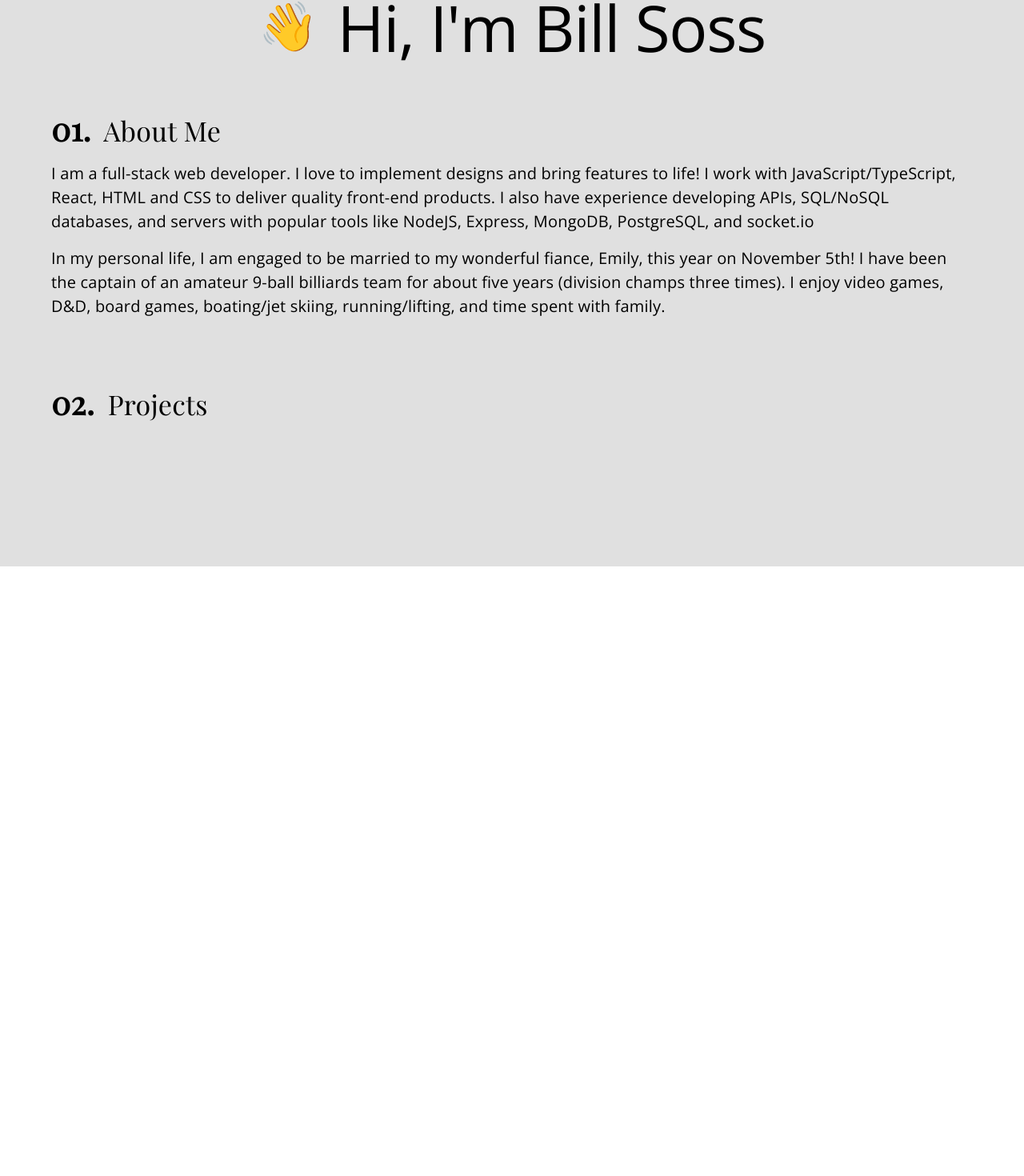
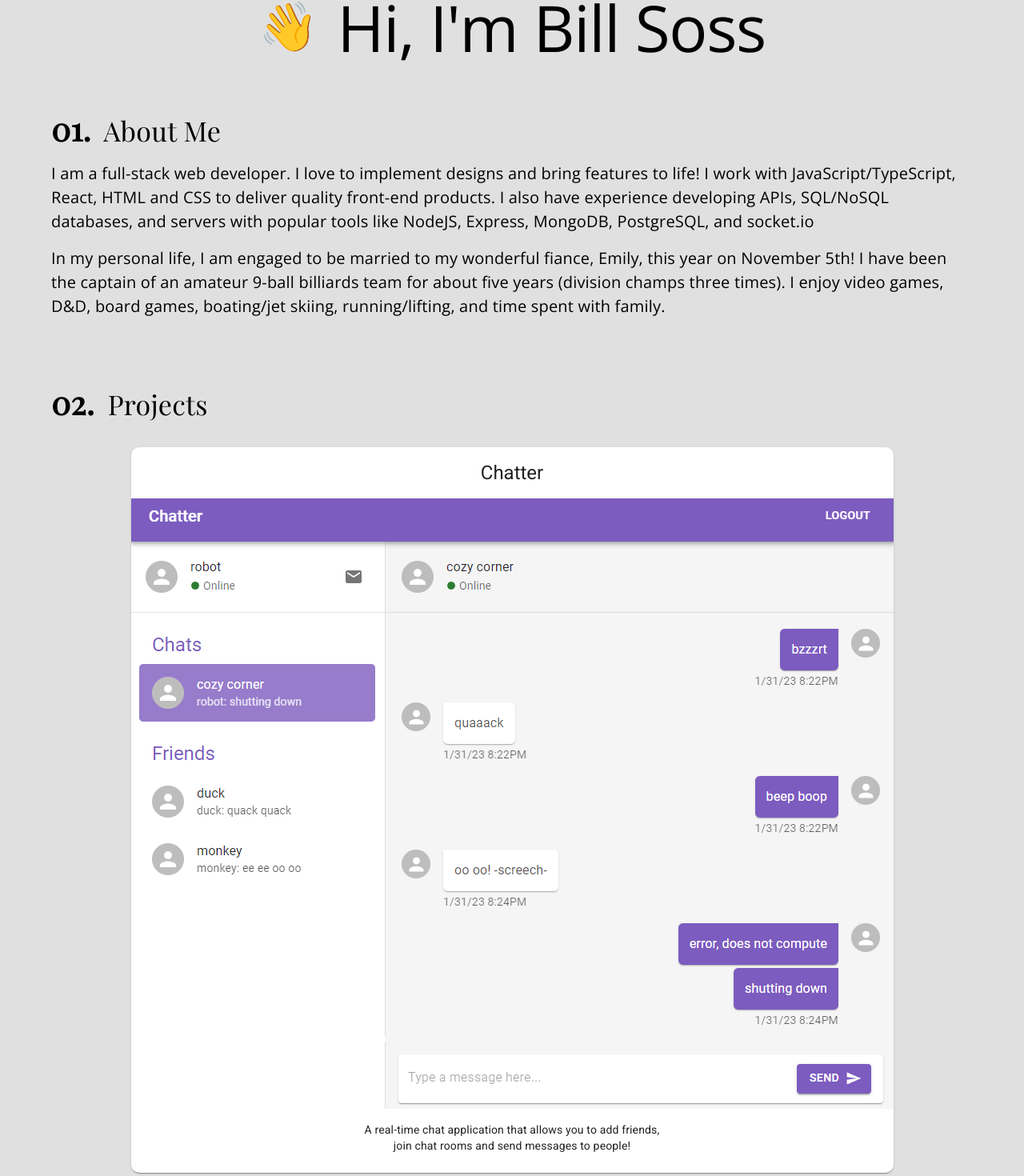
Before and after one commit to sossw1/React-Portfolio, a React (Create React App) app: page / in a window 1280 px wide. Shown: the part 93-1563 px from the top of the page at 80% size. Before the commit the page ends 801 px from the top, so only its background shows below. Built offline with nearby package versions, Linux system fonts and the light colour scheme.

Commit message:
card for Chatter project

```diff
--- a/src/components/Projects.tsx
+++ b/src/components/Projects.tsx
@@ -1,20 +1,46 @@
-import { Box, Container, Typography } from '@mui/material';
+import {
+  Grid,
+  Card,
+  CardContent,
+  CardHeader,
+  CardMedia,
+  Container,
+  Typography
+} from '@mui/material';
 import theme from '../Theme';
+import { useMediaQuery } from '@mui/material';
 
 export default function Projects() {
+  const size450Down = useMediaQuery(theme.breakpoints.down(450));
+
   return (
     <Container>
-      <Box>
-        <Typography
-          variant='h4'
-          component='h2'
-          mb='1rem'
-          sx={{ ...theme.serif }}
-        >
-          <b style={{ fontSize: '40px', marginRight: '0.5rem' }}>02.</b>{' '}
-          Projects
-        </Typography>
-      </Box>
+      <Typography variant='h4' component='h2' mb='2rem' sx={{ ...theme.serif }}>
+        <b style={{ fontSize: '40px', marginRight: '0.5rem' }}>02.</b> Projects
+      </Typography>
+      <Grid container direction='row' justifyContent='center' mb='5rem'>
+        <Grid item textAlign='center'>
+          <Card
+            sx={{
+              borderRadius: '10px'
+            }}
+          >
+            <CardHeader title='Chatter' />
+            <CardMedia
+              component='img'
+              image='/images/chatter-screenshot.png'
+              alt='Chatter app screenshot'
+            />
+            <CardContent>
+              <Typography variant='body2'>
+                A real-time chat application that allows you to add friends,
+                <br hidden={size450Down} />
+                join chat rooms and send messages to people!
+              </Typography>
+            </CardContent>
+          </Card>
+        </Grid>
+      </Grid>
     </Container>
   );
 }
```
